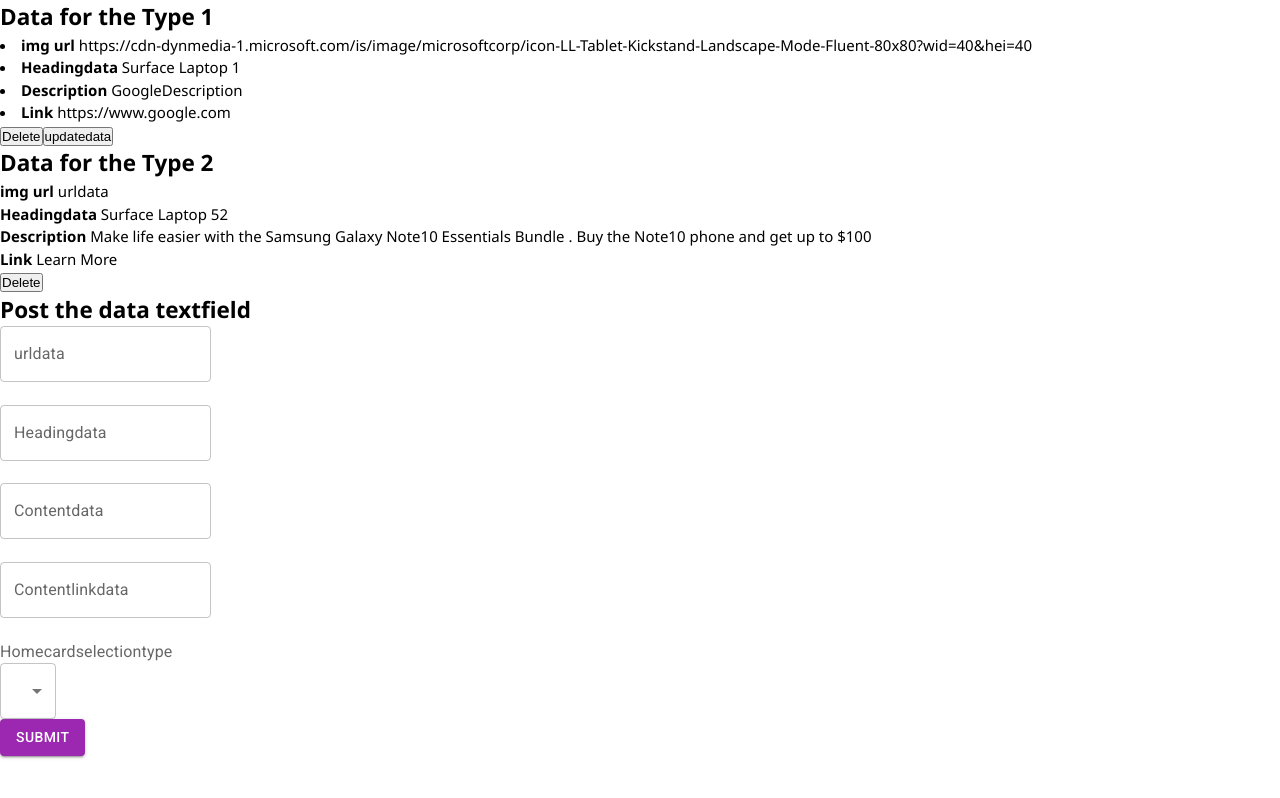
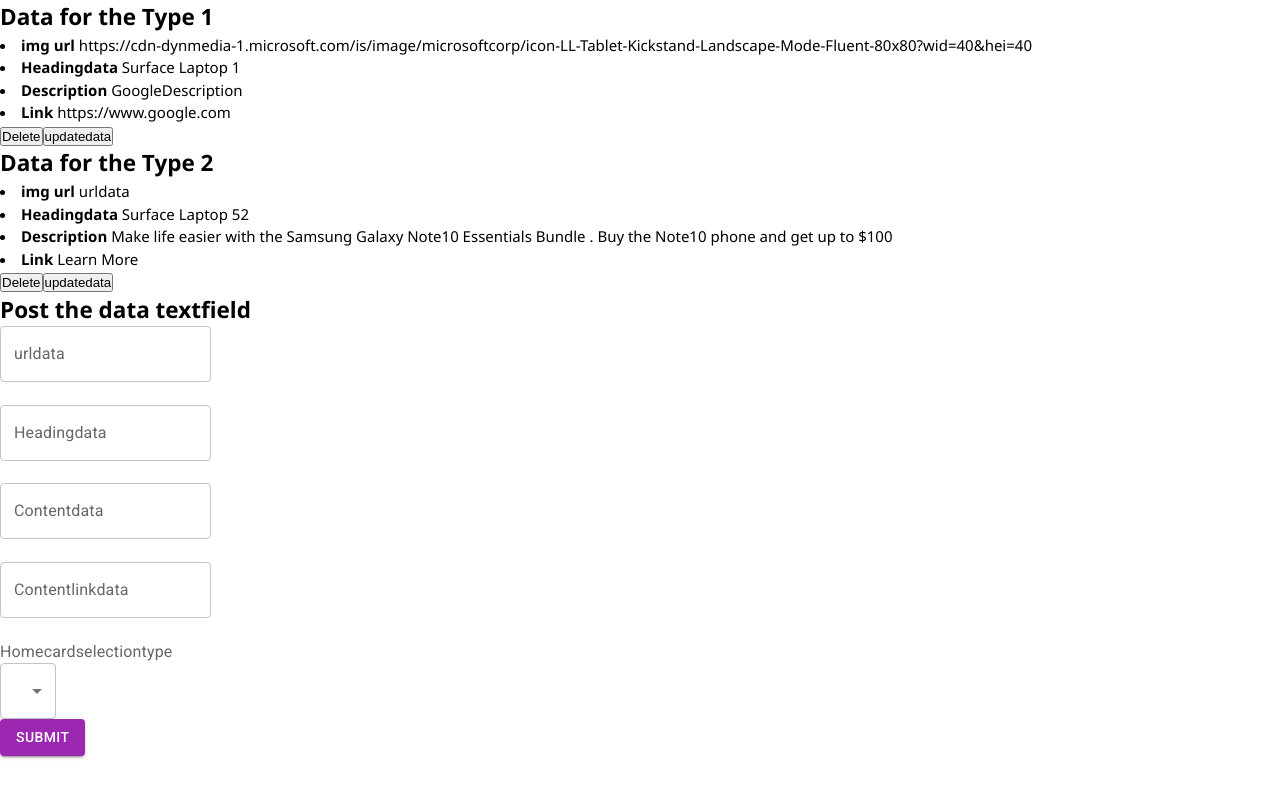
Before and after one commit to jadenitishraj/microsoft, a React (Create React App) app: page /admin-homecards in a window 1280 px wide. Built offline with nearby package versions, Linux system fonts and the light colour scheme; data requests are answered from the project's data file.

Commit message:
Added for type 2  update functionality

```diff
--- a/src/components/homeCards/HomeCardsAdmin.jsx
+++ b/src/components/homeCards/HomeCardsAdmin.jsx
@@ -113,7 +113,7 @@
                                     setCancelbtn(true);
                                     setShoweditform(true);
                                 }}>updatedata</button>
-                                {Cancelbtn ? (<button onClick={()=>{
+                                {Cancelbtn ? (<button onClick={() => {
                                     setEditedfield(false);
                                     setshoweditbtn(false);
                                     setShoweditform(false);
@@ -137,15 +137,27 @@
 
                         return (
                             <div key={index}>
-                                <ol> <strong>img url</strong> {z.urldata} </ol>
+                                <li> <strong>img url</strong> {z.urldata} {showeditbtn ? (<button onClick={() => Editdatafn(z, 'urldata')}>Edit</button>) : ''} </li>
 
-                                <ol>   <strong>Headingdata</strong> {z.Headingdata} </ol>
+                                <li>   <strong>Headingdata</strong> {z.Headingdata}{showeditbtn ? (<button onClick={() => Editdatafn(z, 'Headingdata')}>Edit</button>) : ''} </li>
 
-                                <ol>  <strong>Description</strong> {z.Contentdata}</ol>
+                                <li>  <strong>Description</strong> {z.Contentdata} {showeditbtn ? (<button onClick={() => Editdatafn(z, 'Contentdata')}>Edit</button>) : ''}</li>
 
-                                <ol> <strong>Link</strong> {z.Contentlinkdata} </ol>
+                                <li> <strong>Link</strong> {z.Contentlinkdata} {showeditbtn ? (<button onClick={() => Editdatafn(z, 'Contentlinkdata')}>Edit</button>) : ''}</li>
 
                                 <button onClick={() => deletedata(z)}>Delete</button>
+                                <button onClick={() => {
+                                    setshoweditbtn(true);
+                                    setCancelbtn(true);
+                                    setShoweditform(true);
+                                }}>updatedata</button>
+                                {Cancelbtn ? (<button onClick={() => {
+                                    setEditedfield(false);
+                                    setshoweditbtn(false);
+                                    setShoweditform(false);
+                                    setCancelbtn(false);
+
+                                }} >Cancel</button>) : ''}
 
                             </div>
                         )
```
